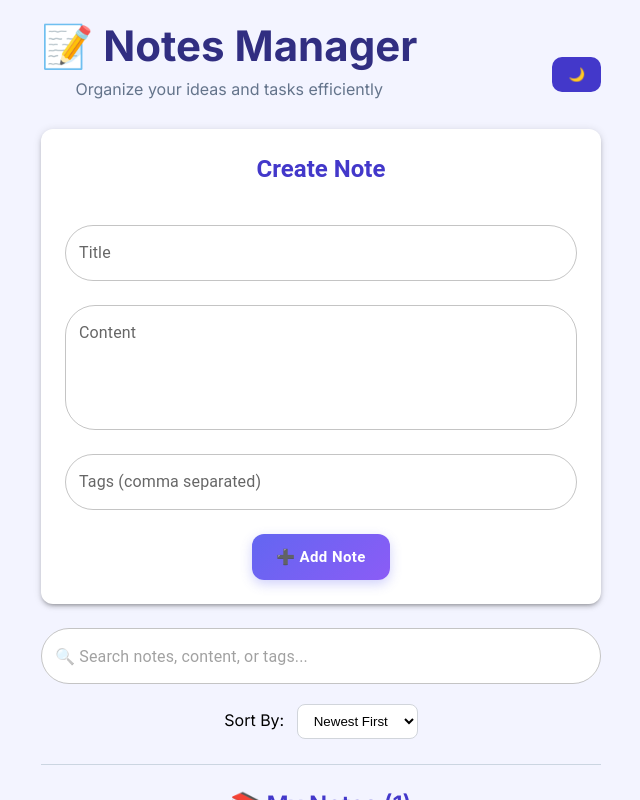
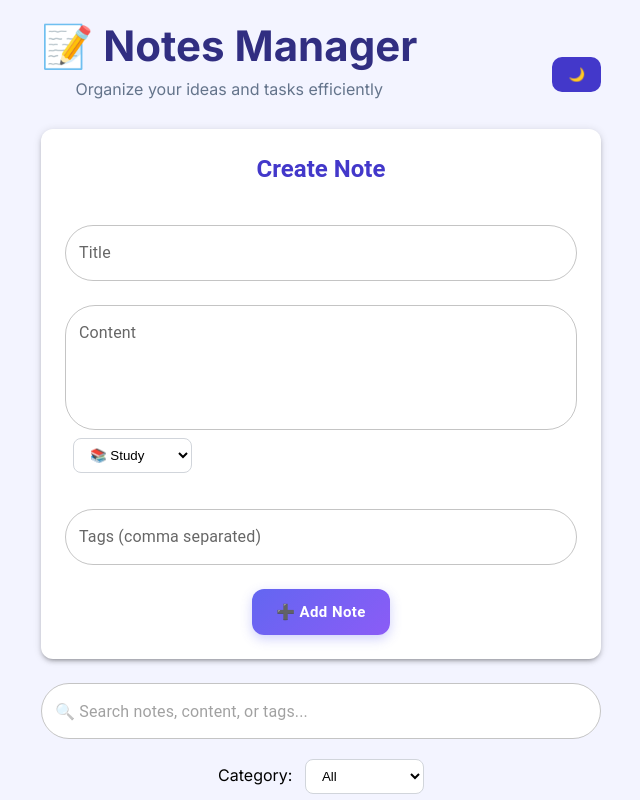
Before and after one commit to Manohari-JV/notes-management-app, a React (Vite) app: page / in a window 1280 px wide. Both pictures are taken after typing "Sample", "Sample", "Sample" into the empty fields and a click on the button "➕ Add Note". Shown: the top 800 px of the page, without its empty margins (319-959 px from the left). Built offline with nearby package versions, Linux system fonts and the light colour scheme.

Commit message:
Add categories, filtering and delete confirmation

```diff
--- a/src/App.tsx
+++ b/src/App.tsx
@@ -15,6 +15,8 @@ function App() {
   const [darkMode, setDarkMode] = useState(false);
   const [sortBy, setSortBy] =
   useState("newest");
+  const [categoryFilter, setCategoryFilter] =
+  useState("All");
 
   useEffect(() => {
     setNotes(getNotes());
@@ -23,7 +25,8 @@ function App() {
   const addNote = (
   title: string,
   content: string,
-  tags: string[]
+  tags: string[],
+  category: string
 ) => {
   if (editingNote) {
     const updatedNotes = notes.map((note) =>
@@ -33,6 +36,7 @@ function App() {
             title,
             content,
             tags,
+            category,
           }
         : note
     );
@@ -49,6 +53,7 @@ function App() {
   title,
   content,
   tags,
+  category,
   createdAt: new Date().toLocaleString(),
   pinned: false,
 };
@@ -86,12 +91,20 @@ const toggleNote = (id: string) => {
   .filter((note) => {
     const search = searchTag.toLowerCase();
 
-    return (
+    const matchesSearch =
       note.title.toLowerCase().includes(search) ||
       note.content.toLowerCase().includes(search) ||
       note.tags.some((tag) =>
         tag.toLowerCase().includes(search)
-      )
+      );
+
+    const matchesCategory =
+      categoryFilter === "All" ||
+      note.category === categoryFilter;
+
+    return (
+      matchesSearch &&
+      matchesCategory
     );
   })
   .sort((a, b) => {
@@ -164,9 +177,29 @@ const toggleNote = (id: string) => {
 
 <div
   style={{
-    marginTop: "15px",
+    textAlign: "center",
     marginBottom: "15px",
+  }}
+>
+  <label>Category: </label>
+
+  <select
+    value={categoryFilter}
+    onChange={(e) =>
+      setCategoryFilter(e.target.value)
+    }
+  >
+    <option value="All">All</option>
+    <option value="Study">📚 Study</option>
+    <option value="Work">💼 Work</option>
+    <option value="Personal">🏠 Personal</option>
+  </select>
+</div>
+
+<div
+  style={{
     textAlign: "center",
+    marginBottom: "15px",
   }}
 >
   <label>Sort By: </label>
@@ -266,6 +299,19 @@ const toggleNote = (id: string) => {
   📅 {note.createdAt} • 📝 {note.content.length} characters
 </small>
 
+<p
+  style={{
+    color: "#6366f1",
+    fontSize: "14px",
+    fontWeight: 500,
+    marginTop: "6px",
+  }}
+>
+  {note.category === "Study" && "📚 Study"}
+  {note.category === "Work" && "💼 Work"}
+  {note.category === "Personal" && "🏠 Personal"}
+</p>
+
     {selectedNote === note.id && (
       <>
         <p className="note-content">
@@ -307,9 +353,15 @@ const toggleNote = (id: string) => {
 
           <button
   className="delete-btn"
-            onClick={() =>
-              deleteNote(note.id)
+  onClick={() => {
+    if (
+      window.confirm(
+        "Are you sure you want to delete this note?"
+      )
+    ) {
+      deleteNote(note.id);
     }
+  }}
 >
   🗑 Delete
 </button>
--- a/src/components/NoteForm.tsx
+++ b/src/components/NoteForm.tsx
@@ -10,7 +10,8 @@ interface NoteFormProps {
   onAddNote: (
     title: string,
     content: string,
-    tags: string[]
+    tags: string[],
+    category: string
   ) => void;
   editingNote?: {
     title: string;
@@ -26,6 +27,8 @@ function NoteForm({
   const [title, setTitle] = useState("");
   const [content, setContent] = useState("");
   const [tags, setTags] = useState("");
+  const [category, setCategory] =
+  useState("Study");
 
   useEffect(() => {
     if (editingNote) {
@@ -50,11 +53,12 @@ function NoteForm({
       .map((tag) => tag.trim())
       .filter(Boolean);
 
-    onAddNote(title, content, tagArray);
+    onAddNote(title, content, tagArray, category);
 
     setTitle("");
     setContent("");
     setTags("");
+    setCategory("Study");
   };
 
   return (
@@ -104,6 +108,28 @@ function NoteForm({
           }
         />
 
+        <select
+  value={category}
+  onChange={(e) =>
+    setCategory(e.target.value)
+  }
+>
+  <option value="Study">
+    📚 Study
+  </option>
+
+  <option value="Work">
+    💼 Work
+  </option>
+
+  <option value="Personal">
+    🏠 Personal
+  </option>
+</select>
+
+<br />
+<br />
+
         <TextField
           fullWidth
           label="Tags (comma separated)"
--- a/src/types/Note.ts
+++ b/src/types/Note.ts
@@ -3,6 +3,7 @@ export interface Note {
   title: string;
   content: string;
   tags: string[];
+  category: string;
   createdAt: string;
   pinned?: boolean;
 }
```
Lines whose indentation alone changed are shown as unchanged.
